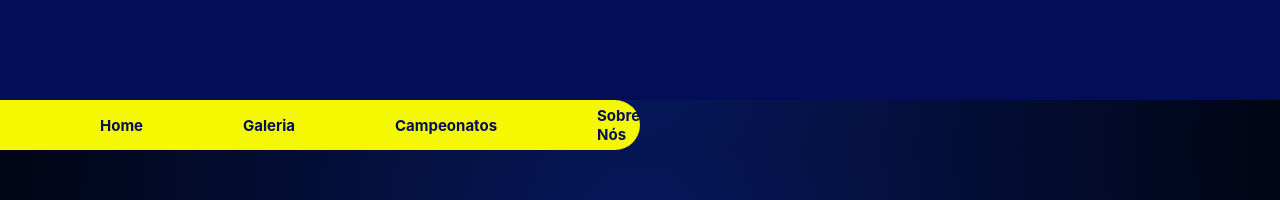
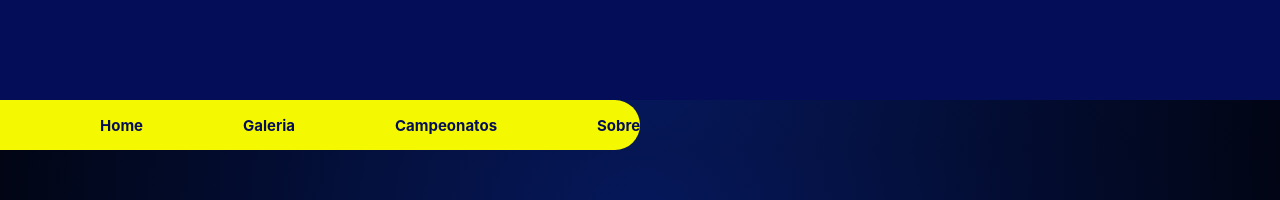
Before and after one commit to victorguimaraesdev/InstitutoArcanjosCaipoloaque, a React (Vite) app: page / in a window 1280 px wide. Shown: the top 200 px of the page. Built offline with nearby package versions, Linux system fonts and the light colour scheme.

Commit message:
style: teste style

```diff
--- a/src/components/Nav/Container.Nav.tsx
+++ b/src/components/Nav/Container.Nav.tsx
@@ -31,7 +31,7 @@ export const ContainerNav = () => {
             <Link>Home</Link>
             <Link>Galeria</Link>
             <Link>Campeonatos</Link>
-            <Link>Sobre Nós</Link>
+            <Link>Sobre</Link>
         </ContainerMaster>
     )
 }
```
